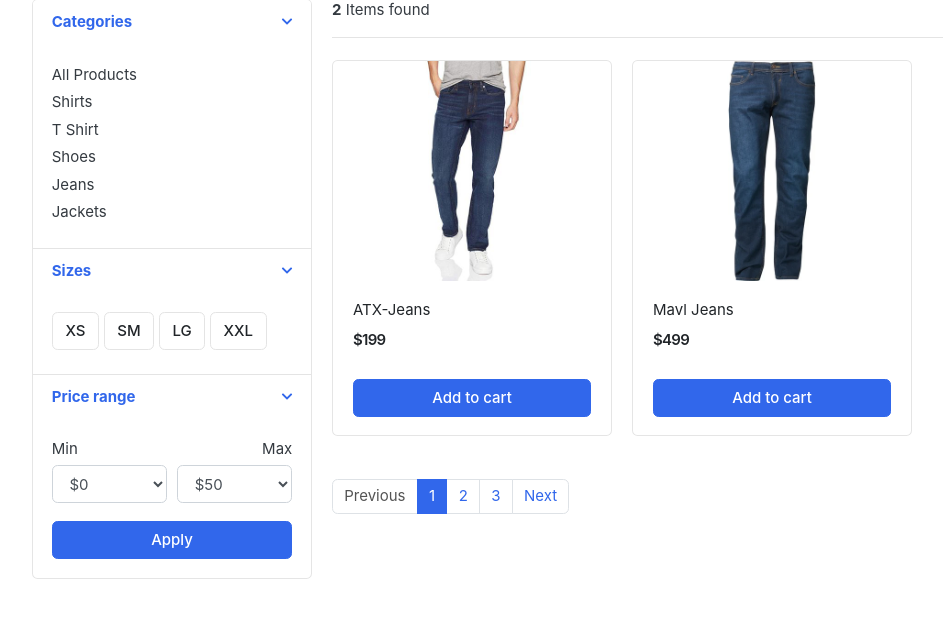
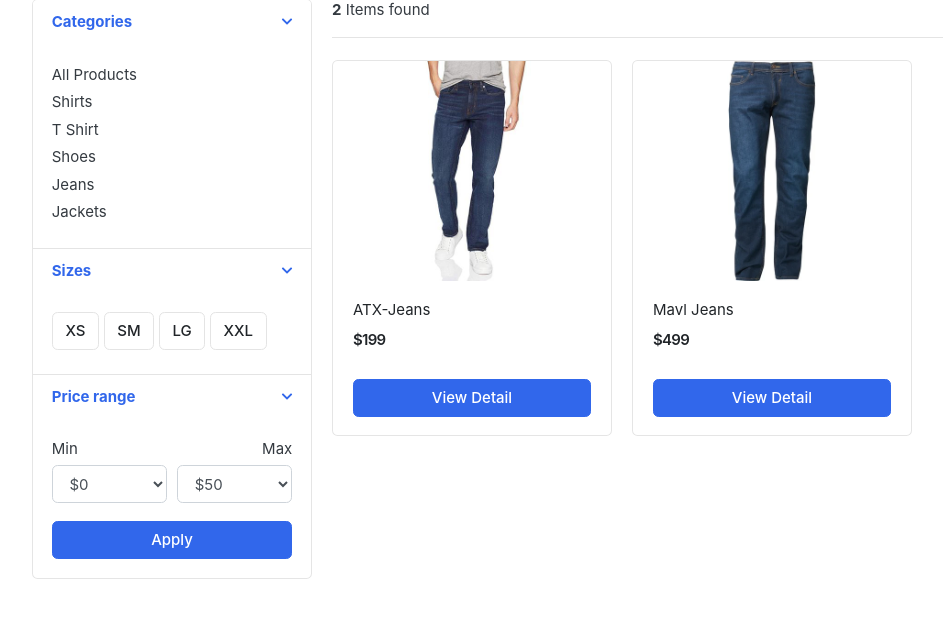
Before and after one commit to ArcherUz/DjangoEcommerceAWS, a Django app: page /store/jeans/ in a window 1280 px wide. Shown: the part 295-914 px from the top of the page, without its empty margins (18-961 px from the left). Run offline with Django 3.2, Linux system fonts and the light colour scheme; data comes from the database, SQL or seed files in the repository; both versions use the stored data as it was after the commit; some libraries are stand-ins or nearby versions; some web fonts are replaced.

Commit message:
cart paginator

```diff
--- /dev/null
+++ b/carts/context_processors.py
@@ -0,0 +1,16 @@
+from .models import Cart,CartItem
+from .views import _cart_id
+
+def counter(request):
+    cart_count = 0
+    if 'admin' in request.path:
+        return {}
+    else:
+        try:
+            cart = Cart.objects.filter(cart_id = _cart_id(request))
+            cart_items = CartItem.objects.all().filter(cart = cart[:1])
+            for cart_item in cart_items:
+                cart_count += cart_item.quantity
+        except Cart.DoesNotExist:
+            cart_count = 0
+    return dict(cart_count = cart_count)
--- a/greatkart/settings.py
+++ b/greatkart/settings.py
@@ -68,6 +68,7 @@ TEMPLATES = [
                 'django.contrib.auth.context_processors.auth',
                 'django.contrib.messages.context_processors.messages',
                 'category.context_processors.menu_links',
+                'carts.context_processors.counter',
             ],
         },
     },
--- a/store/views.py
+++ b/store/views.py
@@ -1,7 +1,9 @@
 from django.shortcuts import render,get_object_or_404
 from .models import Product
 from category.models import Category
-
+from carts.models import Cart, CartItem
+from carts.views import _cart_id
+from django.core.paginator import EmptyPage, PageNotAnInteger, Paginator
 # Create your views here.
 
 def store(request,category_slug=None):
@@ -10,13 +12,19 @@ def store(request,category_slug=None):
     if category_slug != None:
         categories = get_object_or_404(Category, slug = category_slug)
         products = Product.objects.filter(category=categories, is_available=True)
+        paginator = Paginator(products, 6)
+        page = request.GET.get('page')
+        paged_product = paginator.get_page(page)
         product_count = products.count()
     else:
-        products = Product.objects.all().filter(is_available=True)
+        products = Product.objects.all().filter(is_available=True).order_by('id')
+        paginator = Paginator(products, 6)
+        page = request.GET.get('page')
+        paged_product = paginator.get_page(page) #stored 6 products
         product_count = products.count()
 
     context={
-        'products' : products,
+        'products' : paged_product,
         'product_count': product_count,
     }
 
@@ -26,11 +34,14 @@ def store(request,category_slug=None):
 def product_detail(request, category_slug, product_slug):
     try:
         single_Product = Product.objects.get(category__slug=category_slug, slug=product_slug)
+        in_cart = CartItem.objects.filter(cart__cart_id = _cart_id(request), product = single_Product).exists()
+
 
     except Exception as e:
         raise e
 
     context = {
         'single_Product' : single_Product,
+        'in_cart' : in_cart,
     }
     return render(request, 'store/product_detail.html', context)
--- a/templates/includes/navbar.html
+++ b/templates/includes/navbar.html
@@ -68,9 +68,9 @@
                                 <a href="./register.html"> Register</a>
                             </div>
                         </div>
-                        <a href="./cart.html" class="widget-header pl-3 ml-3">
+                        <a href="{% url 'cart' %}" class="widget-header pl-3 ml-3">
                             <div class="icon icon-sm rounded-circle border"><i class="fa fa-shopping-cart"></i></div>
-                            <span class="badge badge-pill badge-danger notify">0</span>
+                            <span class="badge badge-pill badge-danger notify">{{cart_count}}</span>
                         </a>
                     </div> <!-- widgets-wrap.// -->
                 </div> <!-- col.// -->
--- a/templates/store/store.html
+++ b/templates/store/store.html
@@ -141,7 +141,7 @@
                             <span class="price">${{product.price}}</span>
                         </div> <!-- price-wrap.// -->
                     </div>
-                    <a href="{% url 'add_cart' product_id %}" class="btn btn-block btn-primary">Add to cart </a>
+                    <a href="{{product.get_url}}" class="btn btn-block btn-primary">View Detail </a>
                 </figcaption>
             </figure>
         </div> <!-- col.// -->
@@ -151,13 +151,29 @@
 
 
     <nav class="mt-4" aria-label="Page navigation sample">
+        {% if products.has_other_pages %}
       <ul class="pagination">
+        {% if products.has_previous %}
+        <li class="page-item"><a class="page-link" href="?page={{products.previous_page_number}}">Previous</a></li>
+        {% else %}
         <li class="page-item disabled"><a class="page-link" href="#">Previous</a></li>
-        <li class="page-item active"><a class="page-link" href="#">1</a></li>
-        <li class="page-item"><a class="page-link" href="#">2</a></li>
-        <li class="page-item"><a class="page-link" href="#">3</a></li>
-        <li class="page-item"><a class="page-link" href="#">Next</a></li>
+        {% endif %}
+
+        {% for i in products.paginator.page_range%}
+            {% if products.number == i %}
+            <li class="page-item active"><a class="page-link" href="#">{{i}}</a></li>
+            {% else %}
+            <li class="page-item"><a class="page-link" href="?page={{i}}">{{i}}</a></li>
+            {% endif %}
+        {% endfor %}
+
+        {% if products.has_next %}
+        <li class="page-item"><a class="page-link" href="?page={{products.next_page_number}}">Next</a></li>
+        {% else %}
+        <li class="page-item disabled"><a class="page-link" href="#">Next</a></li>
+        {% endif %}
       </ul>
+      {% endif %}
     </nav>
 
         </main> <!-- col.// -->
```
Also changed, not shown: templates/store/product_detail.html (+7 -2 lines), db.sqlite3.
